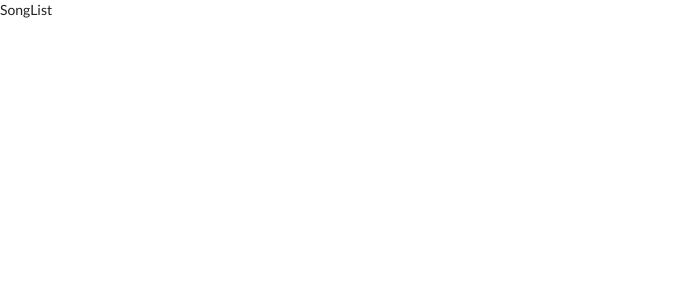
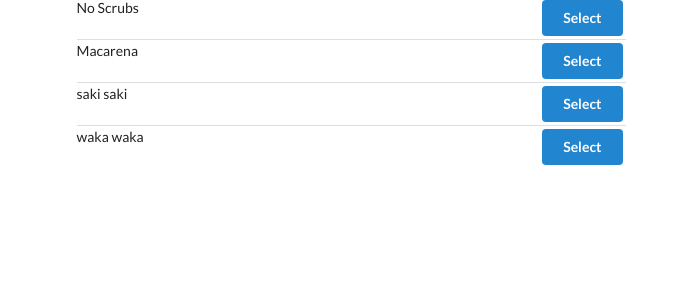
Before and after one commit to Dikmit02/react-redux, a React (Create React App) app: page / in a window 1280 px wide. Shown: the top 300 px of the page, without its empty margins (0-688 px from the left). Built offline with nearby package versions, Linux system fonts and the light colour scheme.

Commit message:
building lists

```diff
--- a/src/components/App.js
+++ b/src/components/App.js
@@ -1,9 +1,13 @@
 import React from 'react'
 import SongList from './SongList'
-const App=()=>{
-    return(
-        <div>
-            <SongList/>
+const App = () => {
+    return (
+        <div className="ui container grid">
+            <div className="ui row">
+                <div className="column eight wide">
+                    <SongList />
+                </div>
+            </div>
         </div>
     )
 }
--- a/src/components/SongList.js
+++ b/src/components/SongList.js
@@ -14,11 +14,27 @@
 //Provider automaically notifies the connect function
 //connect then passes list of song to the SongLisrt
 class SongList extends Component {
+    renderList() {
+        return this.props.songs.map((song) => {
+            return (
+                <div className="item" key={song.title}>
+                    <div className="right floated content">
+                        <button className="ui button primary">
+                            Select
+                        </button>
+                    </div>
+                    <div className="content">
+                        {song.title}
+                    </div>
+                </div>
+            )
+        })
+    }
     render() {
         console.log(this.props)
         // this.props()=== songs:state.songs} it will shows list of songs as
         //mapStateToProps has return   return {songs:state.songs}
-        return <div>SongList</div>
+        return <div className="ui divided list">{this.renderList()}</div>
     }
 }
 
@@ -30,9 +46,9 @@
 // basically connect will fetch out the list of songs fro the store and pass this listOfSong as prop to the SongList
 
 //^^
-const mapStateToProps=(state)=>{
+const mapStateToProps = (state) => {
     // this returned object will show as prop inside our component
-    return {songs:state.songs}
+    return { songs: state.songs }
     // it sending state.songs(list of songs) as a prop to SongList
 
 
```
